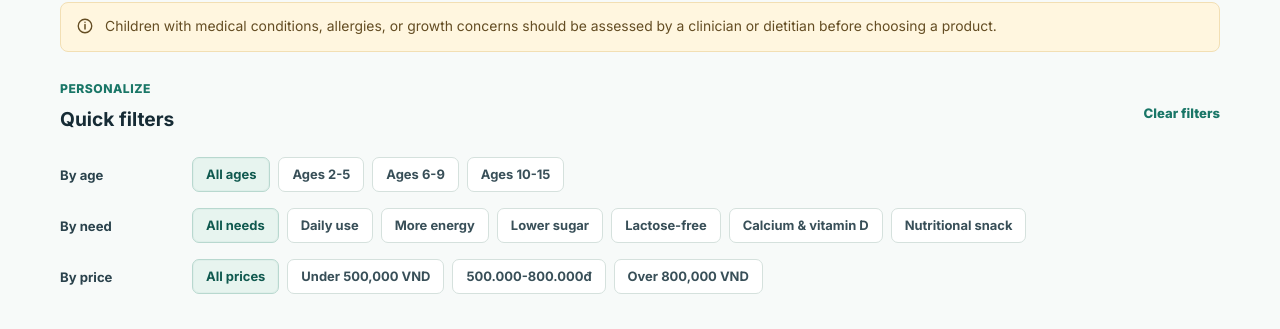
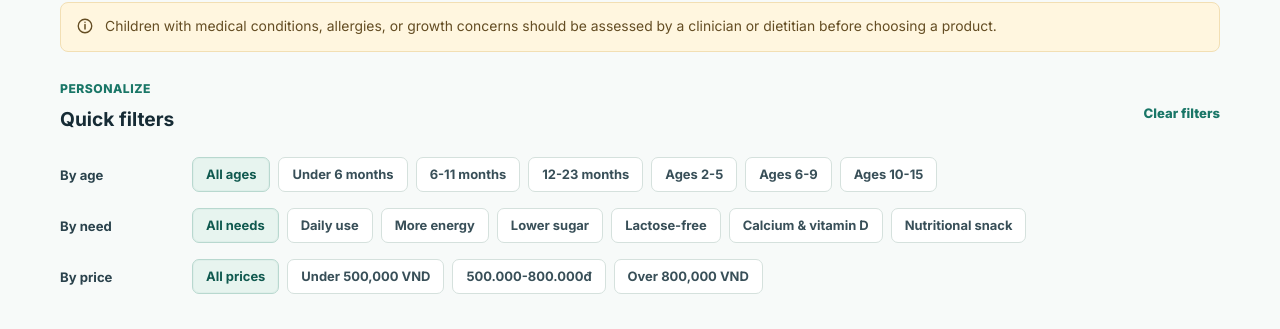
Before and after one commit to ngockongpro68/CHILD-GROWTH, a website: page nutrition/index.html in a window 1280 px wide. Shown: the part 471-800 px from the top of the page. Drawn offline with nearby package versions, Linux system fonts and the light colour scheme.

Commit message:
Add infant nutrition age groups

```diff
--- a/assets/nutrition.js
+++ b/assets/nutrition.js
@@ -56,7 +56,7 @@
       brand: "Nestlé Health Science",
       image: "/assets/nutrition/nutren-junior.png",
       age: text("Trẻ 1-10 tuổi", "Children 1-10 years"),
-      ageGroups: ["2-5", "6-9"],
+      ageGroups: ["12-23", "2-5", "6-9"],
       needs: ["energy", "meal", "calcium"],
       needLabel: text("Bổ sung năng lượng", "Energy supplementation"),
       price: 590000,
@@ -85,7 +85,7 @@
       brand: "Abbott",
       image: "/assets/nutrition/pediasure.png",
       age: text("Trẻ 1-10 tuổi", "Children 1-10 years"),
-      ageGroups: ["2-5", "6-9"],
+      ageGroups: ["12-23", "2-5", "6-9"],
       needs: ["energy", "meal", "calcium"],
       needLabel: text("Dinh dưỡng đầy đủ, cân đối", "Complete, balanced nutrition"),
       price: 688000,
@@ -204,6 +204,9 @@
             <strong>${text("Theo độ tuổi", "By age")}</strong>
             <div class="nutrition-chip-list" data-filter-group="age">
               ${filterButton("age", "all", text("Tất cả", "All ages"), true)}
+              ${filterButton("age", "under-6", text("Dưới 6 tháng", "Under 6 months"), false)}
+              ${filterButton("age", "6-11", text("6-11 tháng", "6-11 months"), false)}
+              ${filterButton("age", "12-23", text("12-23 tháng", "12-23 months"), false)}
               ${filterButton("age", "2-5", text("2-5 tuổi", "Ages 2-5"), false)}
               ${filterButton("age", "6-9", text("6-9 tuổi", "Ages 6-9"), false)}
               ${filterButton("age", "10-15", text("10-15 tuổi", "Ages 10-15"), false)}
--- a/nutrition/index.html
+++ b/nutrition/index.html
@@ -26,10 +26,10 @@
     <link rel="preconnect" href="https://fonts.gstatic.com" crossorigin>
     <link href="https://fonts.googleapis.com/css2?family=Inter:wght@400;500;600;700;800&display=swap" rel="stylesheet">
     <link rel="stylesheet" href="/assets/styles.css?v=nutrition-v1">
-    <link rel="stylesheet" href="/assets/nutrition.css?v=nutrition-v4">
+    <link rel="stylesheet" href="/assets/nutrition.css?v=nutrition-v5">
     <script defer src="/assets/who-2007-reference.js"></script>
     <script defer src="/assets/app.js?v=nutrition-v1"></script>
-    <script defer src="/assets/nutrition.js?v=nutrition-v4"></script>
+    <script defer src="/assets/nutrition.js?v=nutrition-v5"></script>
   </head>
   <body>
     <div id="app" data-page="nutrition"></div>
```
Also changed, not shown: dist/BUILD_MANIFEST.json.
